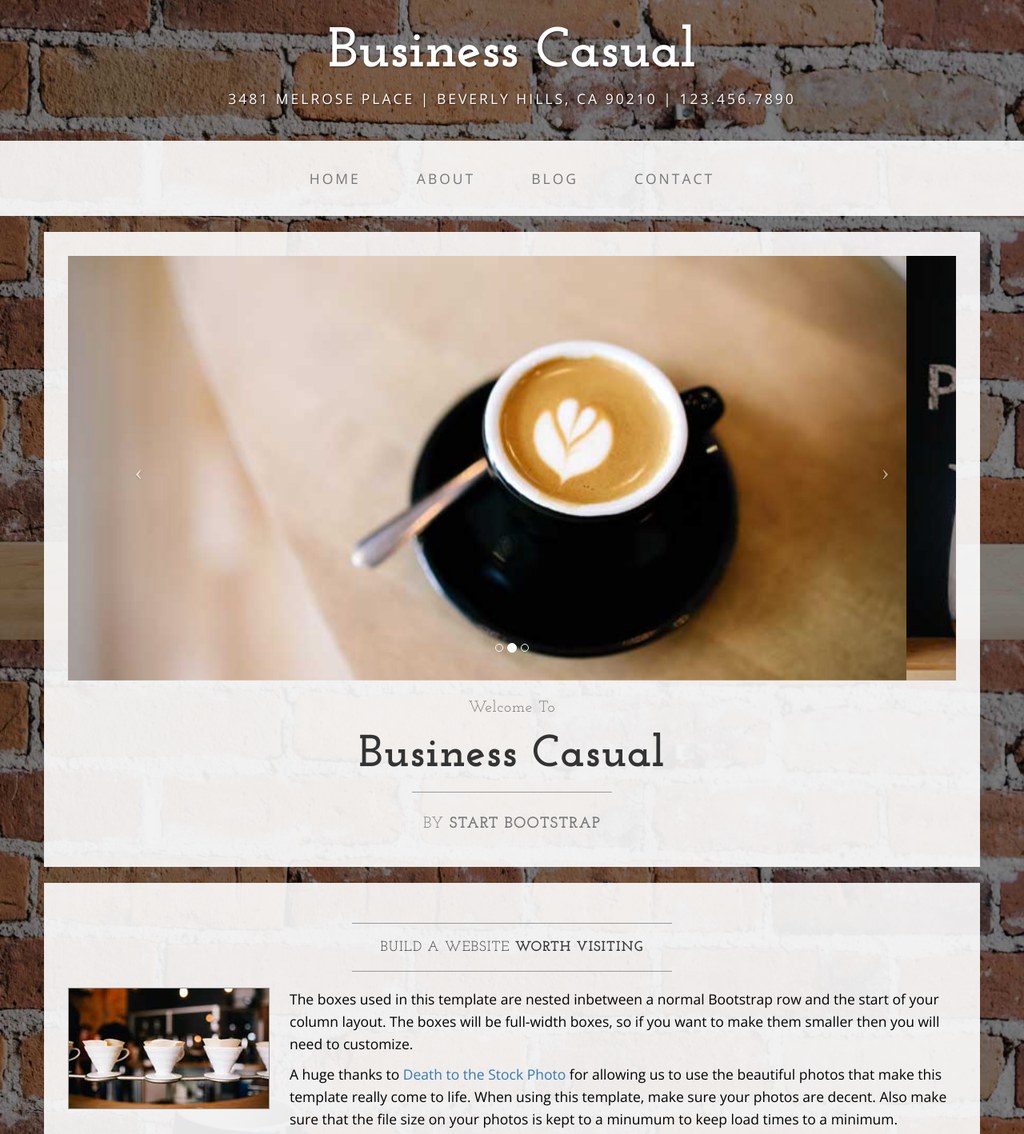
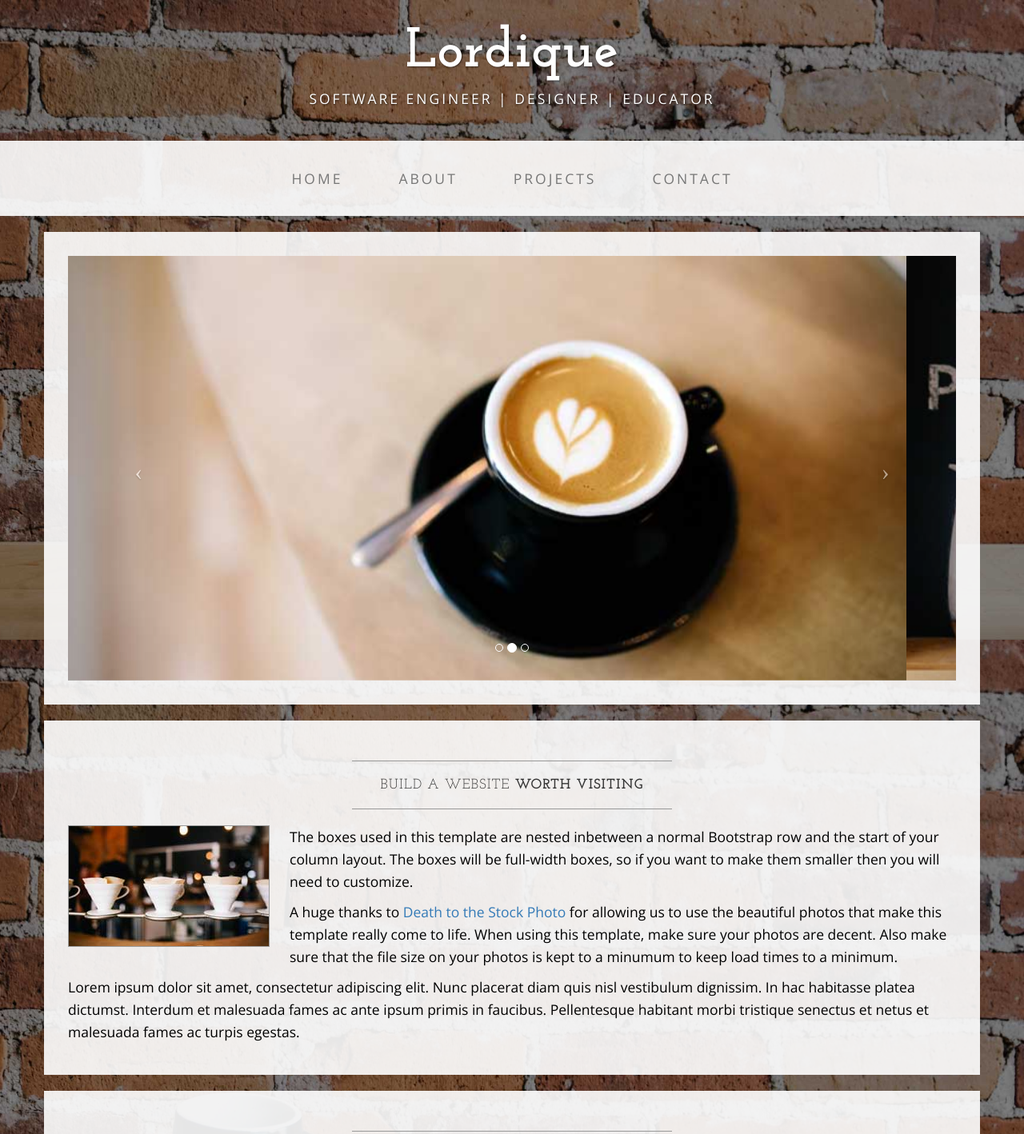
Before and after one commit to lordique/lordique.github.io, a plain HTML site: page index.html in a window 1280 px wide. Shown: the top 1418 px of the page at 80% size. Drawn offline with nearby package versions, Linux system fonts and the light colour scheme.

Commit message:
Changing content

```diff
--- a/index.html
+++ b/index.html
@@ -9,7 +9,7 @@
     <meta name="description" content="">
     <meta name="author" content="">
 
-    <title>Business Casual - Start Bootstrap Theme</title>
+    <title>Lordique Fok</title>
 
     <!-- Bootstrap Core CSS -->
     <link href="css/bootstrap.min.css" rel="stylesheet">
@@ -32,8 +32,8 @@
 
 <body>
 
-    <div class="brand">Business Casual</div>
-    <div class="address-bar">3481 Melrose Place | Beverly Hills, CA 90210 | 123.456.7890</div>
+    <div class="brand">Lordique</div>
+    <div class="address-bar">Software Engineer | Designer | Educator</div>
 
     <!-- Navigation -->
     <nav class="navbar navbar-default" role="navigation">
@@ -47,7 +47,7 @@
                     <span class="icon-bar"></span>
                 </button>
                 <!-- navbar-brand is hidden on larger screens, but visible when the menu is collapsed -->
-                <a class="navbar-brand" href="index.html">Business Casual</a>
+                <a class="navbar-brand" href="index.html">Lordique</a>
             </div>
             <!-- Collect the nav links, forms, and other content for toggling -->
             <div class="collapse navbar-collapse" id="bs-example-navbar-collapse-1">
@@ -59,7 +59,7 @@
                         <a href="about.html">About</a>
                     </li>
                     <li>
-                        <a href="blog.html">Blog</a>
+                        <a href="blog.html">Projects</a>
                     </li>
                     <li>
                         <a href="contact.html">Contact</a>
@@ -105,16 +105,6 @@
                             <span class="icon-next"></span>
                         </a>
                     </div>
-                    <h2 class="brand-before">
-                        <small>Welcome to</small>
-                    </h2>
-                    <h1 class="brand-name">Business Casual</h1>
-                    <hr class="tagline-divider">
-                    <h2>
-                        <small>By
-                            <strong>Start Bootstrap</strong>
-                        </small>
-                    </h2>
                 </div>
             </div>
         </div>
@@ -157,7 +147,7 @@
         <div class="container">
             <div class="row">
                 <div class="col-lg-12 text-center">
-                    <p>Copyright &copy; Your Website 2014</p>
+                    <p>Copyright &copy; Lordique 2016</p>
                 </div>
             </div>
         </div>
```
